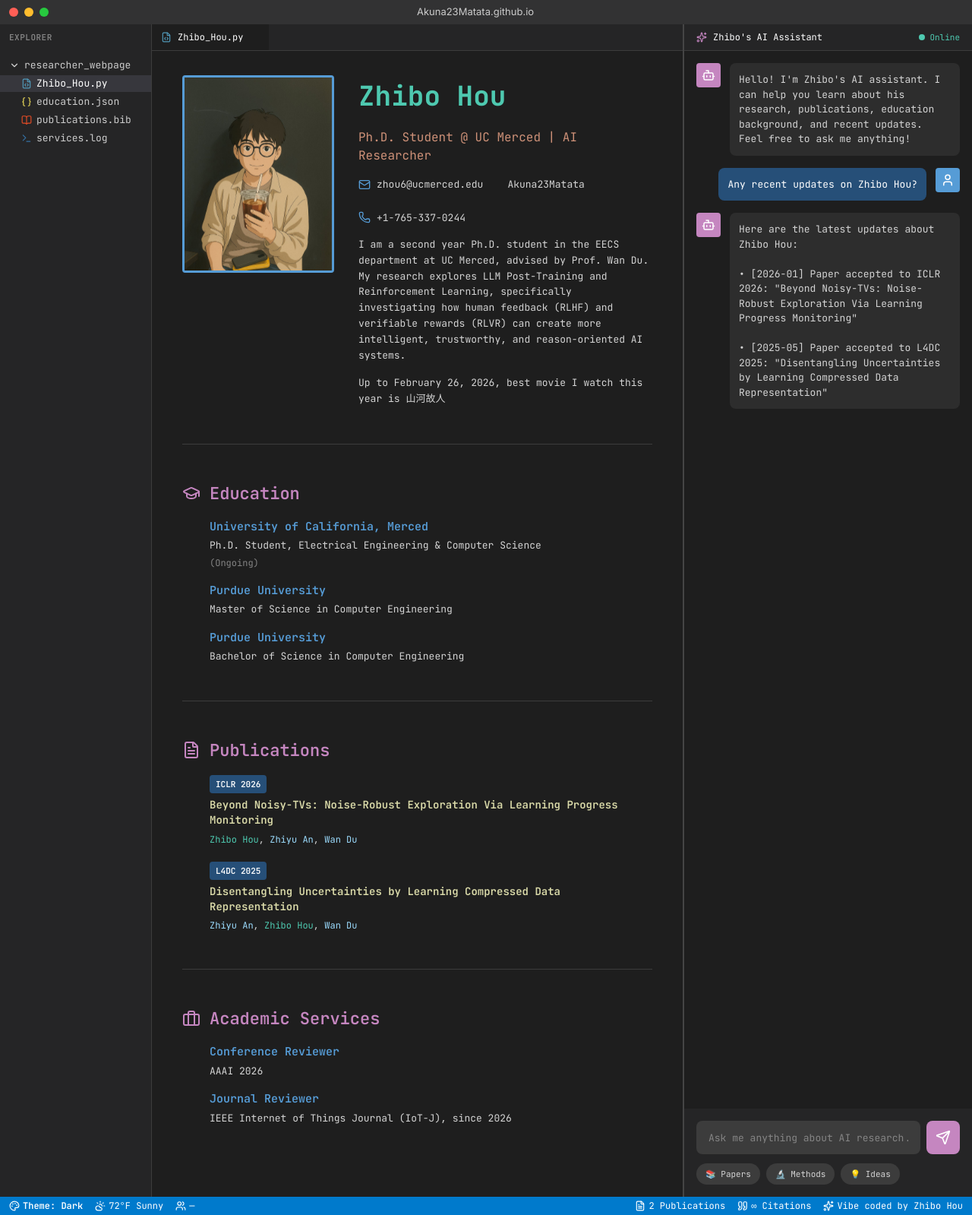
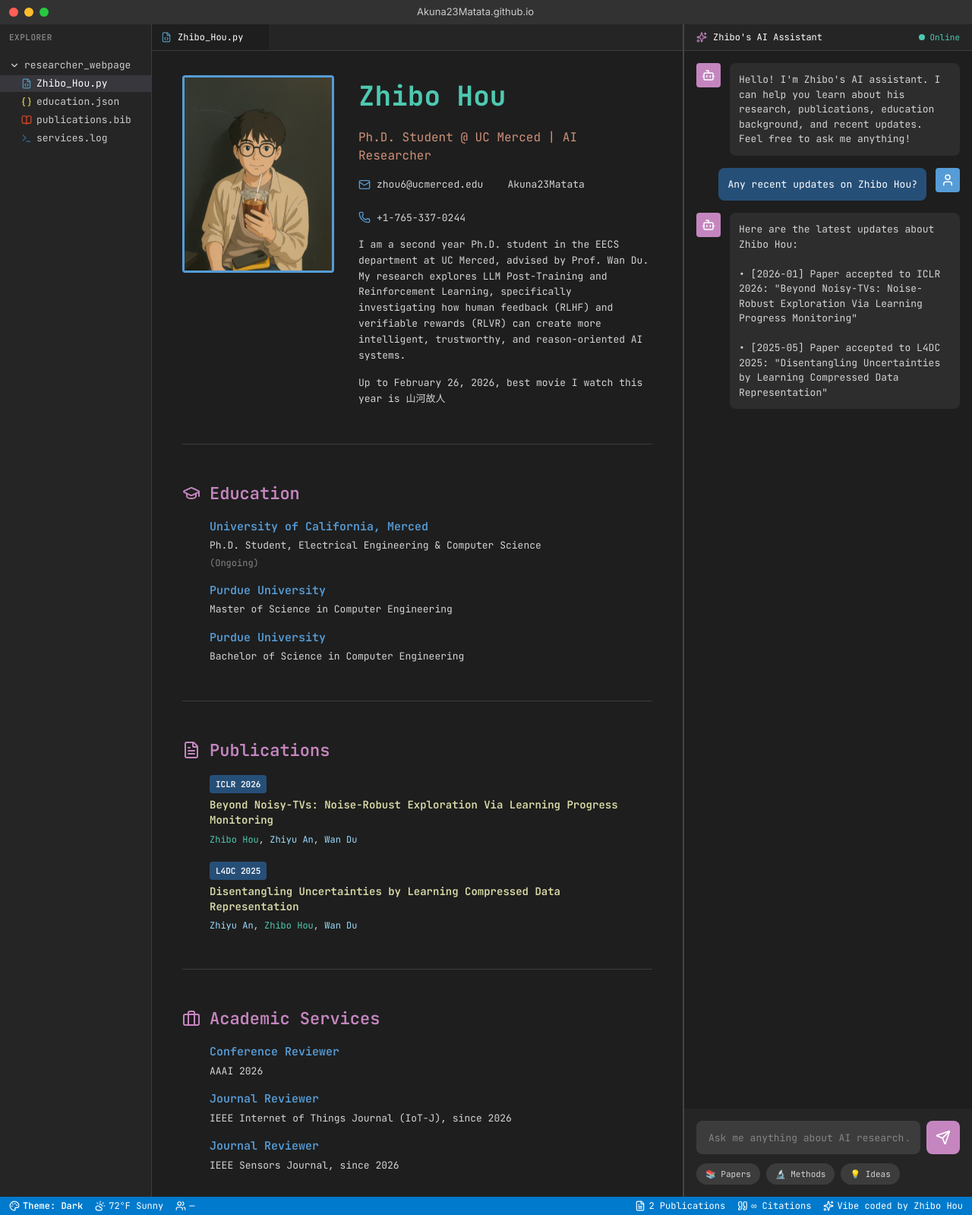
Before and after one commit to Akuna23Matata/Akuna23Matata.github.io, a Jekyll site: the page built from index.html, in a window 1280 px wide. Shown: the whole page at 76% size. Built offline with Jekyll 4.4.1, drawn with Linux system fonts in a browser that asks for light colours.

Commit message:
update data

```diff
--- a/_data/services.yml
+++ b/_data/services.yml
@@ -4,3 +4,5 @@
 
 - role: "Journal Reviewer"
   detail: "IEEE Internet of Things Journal (IoT-J), since 2026"
+- role: "Journal Reviewer"
+  detail: "IEEE Sensors Journal, since 2026"
```
